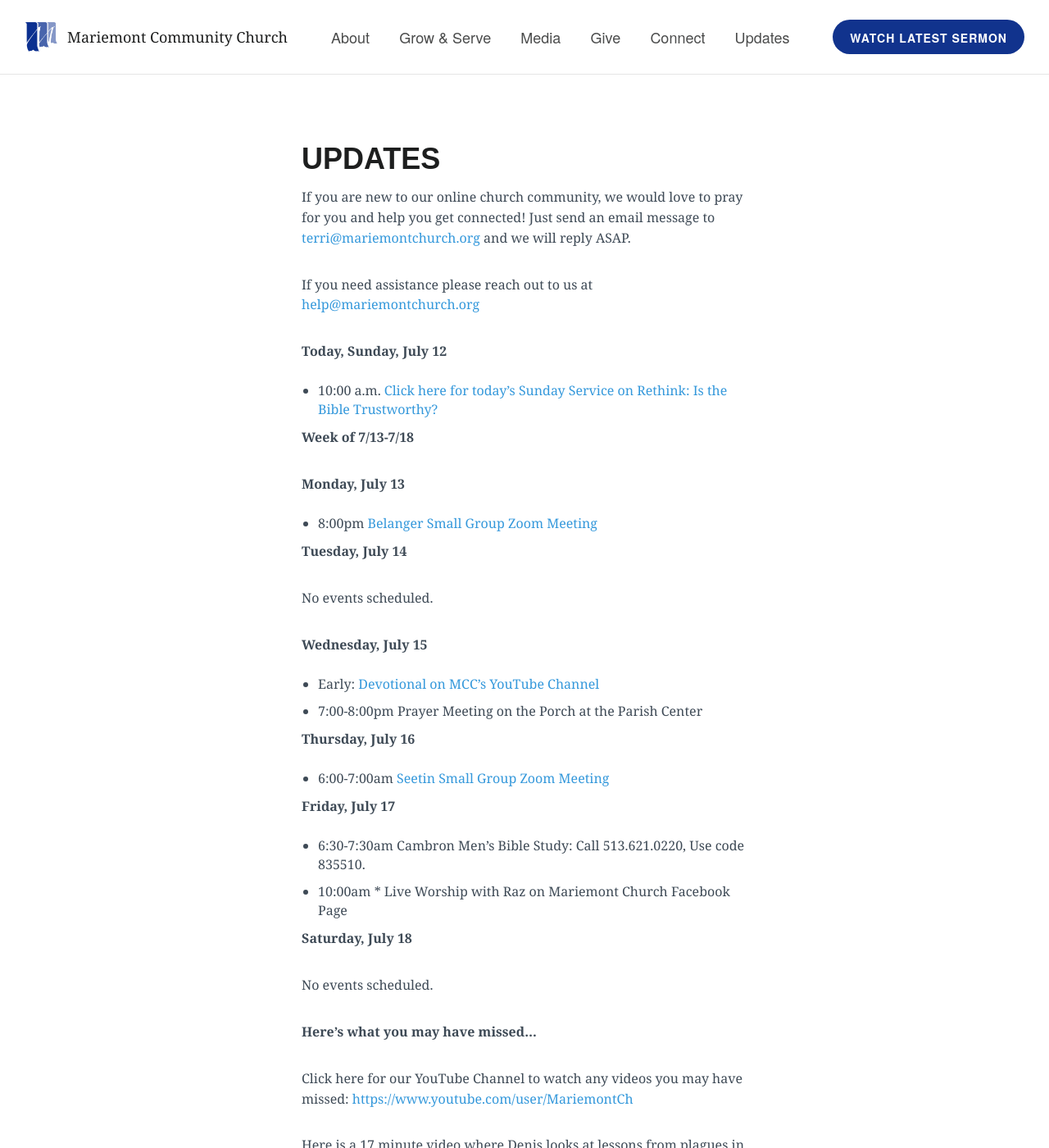
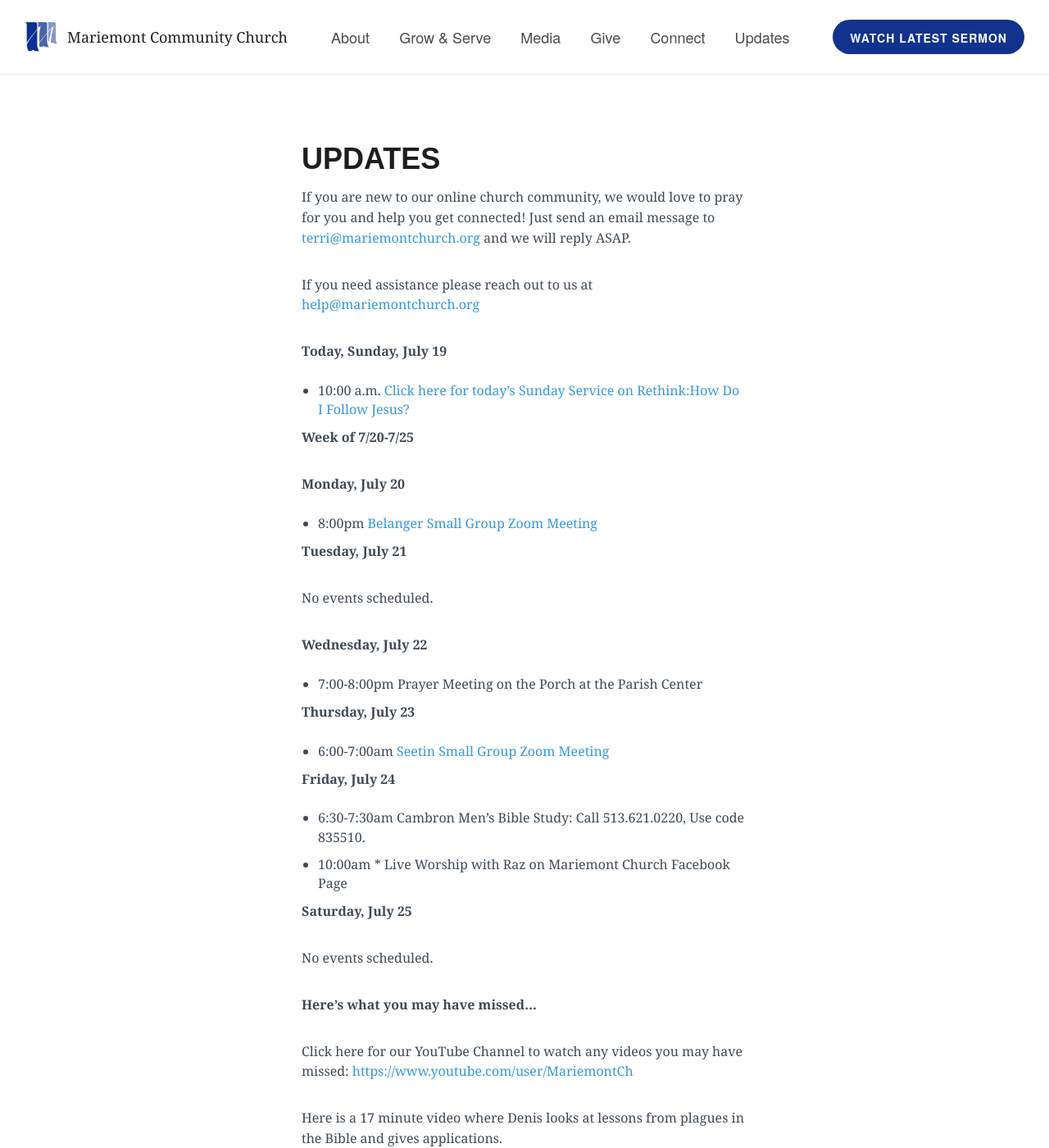
Before and after one commit to lukemoderwell/mariemont, a Jekyll site: the page built from updates.markdown, in a window 1280 px wide and 1400 px high. Shown: the whole window at 82% size. Built offline with Jekyll 4.4.1, drawn with Linux system fonts in a browser that asks for light colours; nearby versions of some CDN libraries.

Commit message:
Updated Updates

```diff
--- a/updates.markdown
+++ b/updates.markdown
@@ -16,35 +16,34 @@
 
 If you need assistance please reach out to us at [help@mariemontchurch.org](http://help@mariemontchurch.org)
 
-**Today, Sunday, July 12**
+**Today, Sunday, July 19**
 
-* 10:00 a.m. [Click here for today's Sunday Service on Rethink: Is the Bible Trustworthy?](https://youtu.be/QdnEq7H3TJA)
+* 10:00 a.m. [Click here for today's Sunday Service on Rethink:How Do I Follow Jesus?](https://youtu.be/QdnEq7H3TJA)
 
-**Week of 7/13-7/18**
+**Week of 7/20-7/25**
 
-**Monday, July 13**
+**Monday, July 20**
 
 * 8:00pm [Belanger Small Group Zoom Meeting ](https://us04web.zoom.us/j/5657171238)
 
-**Tuesday, July 14**
+**Tuesday, July 21**
 
 No events scheduled.
 
-**Wednesday, July 15**
+**Wednesday, July 22**
 
-* Early: [Devotional on MCC's YouTube Channel](https://www.youtube.com/user/MariemontCh)
 * 7:00-8:00pm Prayer Meeting on the Porch at the Parish Center
 
-**Thursday, July 16**
+**Thursday, July 23**
 
 * 6:00-7:00am [Seetin Small Group Zoom Meeting](https://zoom.us/j/390610405pwd=cy9wQkRFZm1wSG1RSk1yM0VjZW42Zz09)
 
-**Friday, July 17**
+**Friday, July 24**
 
 * 6:30-7:30am Cambron Men's Bible Study: Call 513.621.0220, Use code 835510.
 * 10:00am * Live Worship with Raz on Mariemont Church Facebook Page
 
-**Saturday, July 18**
+**Saturday, July 25**
 
 No events scheduled.
 
```
